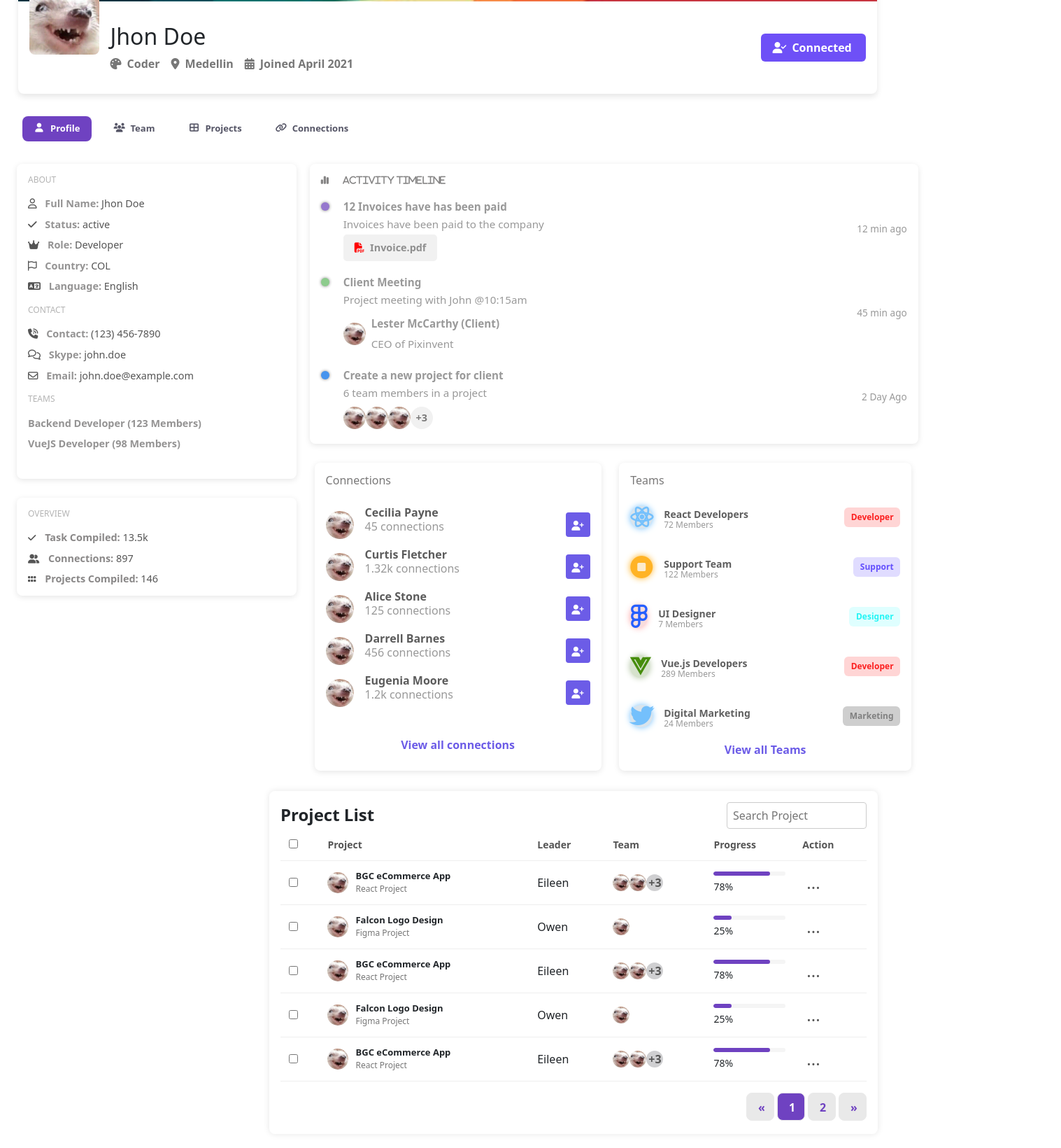
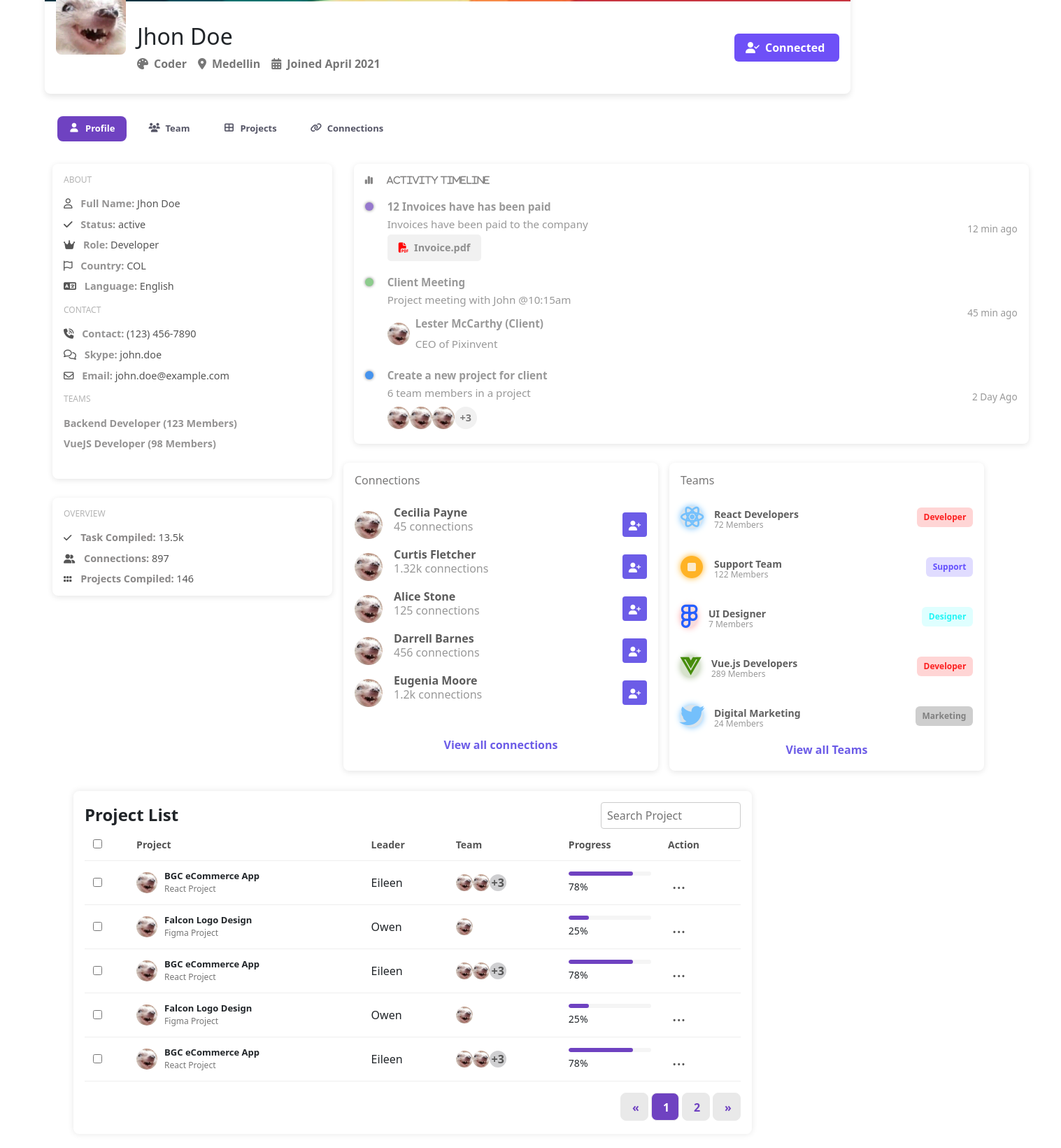
Before and after one commit to DanielaHernande/WorkShop-VueJs-one, a Vue app: page / in a window 1280 px wide. Shown: the part 260-1900 px from the top of the page at 70% size, 1517 px wide, since content can reach past the window. Built offline with nearby package versions, Linux system fonts and the light colour scheme.

Commit message:
Fix: Updates components

```diff
--- a/src/components/general/CardComponent.vue
+++ b/src/components/general/CardComponent.vue
@@ -45,7 +45,7 @@ const joinedDate = ref('Joined April 2021')
 
 .profile-card {
 
-    width: 96%;
+    width: 90%;
     //height: 295px;
     margin: auto;
     border-radius: 0.50rem;
--- a/src/components/general/TabsComponent.vue
+++ b/src/components/general/TabsComponent.vue
@@ -56,8 +56,10 @@ const currentTab = computed(() => {
 <style lang="scss" scoped>
 .tabs {
   gap: 1rem;
+  width: 90%;
   padding: 2rem;
   display: flex;
+  margin-left: 50px;
 
   .tab-boton {
     gap: 0.5rem;
--- a/src/components/page-specific/About/AboutComponent.vue
+++ b/src/components/page-specific/About/AboutComponent.vue
@@ -38,7 +38,7 @@
 
     width: 400px;
     height: 450px;
-    margin-left: 1.5rem;
+    margin-left: 75px;
     padding: 1rem;
     background-color: #fff;
     border-radius: 0.5rem;
--- a/src/components/page-specific/About/ActivityTimeline.vue
+++ b/src/components/page-specific/About/ActivityTimeline.vue
@@ -68,7 +68,7 @@
 .timeline {
 
   max-height: 400px;
-  max-width: 870px;
+  max-width: 965px;
   background-color: #fff;
   padding: 1rem;
   border-radius: 8px;
--- a/src/components/page-specific/About/ConecctionComponent.vue
+++ b/src/components/page-specific/About/ConecctionComponent.vue
@@ -37,7 +37,7 @@ const toggleIcon = (index) => {
 
 .conecction {
 
-    width: 410px;
+    width: 450px;
     height: 440px;
     padding: 1rem;
     border-radius: 8px;
--- a/src/components/page-specific/About/OverviewComponent.vue
+++ b/src/components/page-specific/About/OverviewComponent.vue
@@ -18,7 +18,7 @@
     height: 140px;
     padding: 1rem;
     margin-top: 50px;
-    margin-left: 1.5rem;
+    margin-left: 75px;
     margin-bottom: 1rem;
     border-radius: 0.5rem;
     background-color: #fff;
--- a/src/components/page-specific/About/PerfileComponent.vue
+++ b/src/components/page-specific/About/PerfileComponent.vue
@@ -37,13 +37,13 @@ import TableComponent from "./TableComponent.vue";
 }
 
 .bottom-section {
-  gap: 1.6rem;
+  gap: 1rem;
   top: -49px;
-  margin-right: 25px;
+  margin-right: 110px;
   position: relative;
   display: grid;
   justify-items: end;
-  grid-template-columns: 2fr 4fr 8fr;
+  grid-template-columns: 3fr 8fr 7fr;
 }
 
 .project {
@@ -51,7 +51,7 @@ import TableComponent from "./TableComponent.vue";
   position: relative;
   margin-bottom: 20px;
   display: grid;
-  margin-right: 25px;
+  margin-right: 205px;
   justify-content: end;
 }
 </style>
--- a/src/components/page-specific/About/TableComponent.vue
+++ b/src/components/page-specific/About/TableComponent.vue
@@ -130,7 +130,7 @@ const nextPage = () => {
 
 <style lang="scss" scoped>
 .project-table {
-  width: 870px;
+  width: 970px;
   height: 490px;
   padding: 1rem;
   border-radius: 8px;
--- a/src/components/page-specific/About/TeamsComponent.vue
+++ b/src/components/page-specific/About/TeamsComponent.vue
@@ -25,7 +25,7 @@ const teams = getTeams();
 
 .teams {
 
-    width: 418px;
+    width: 450px;
     height: 440px;
     background-color: #fff;
     padding: 1rem;
```
